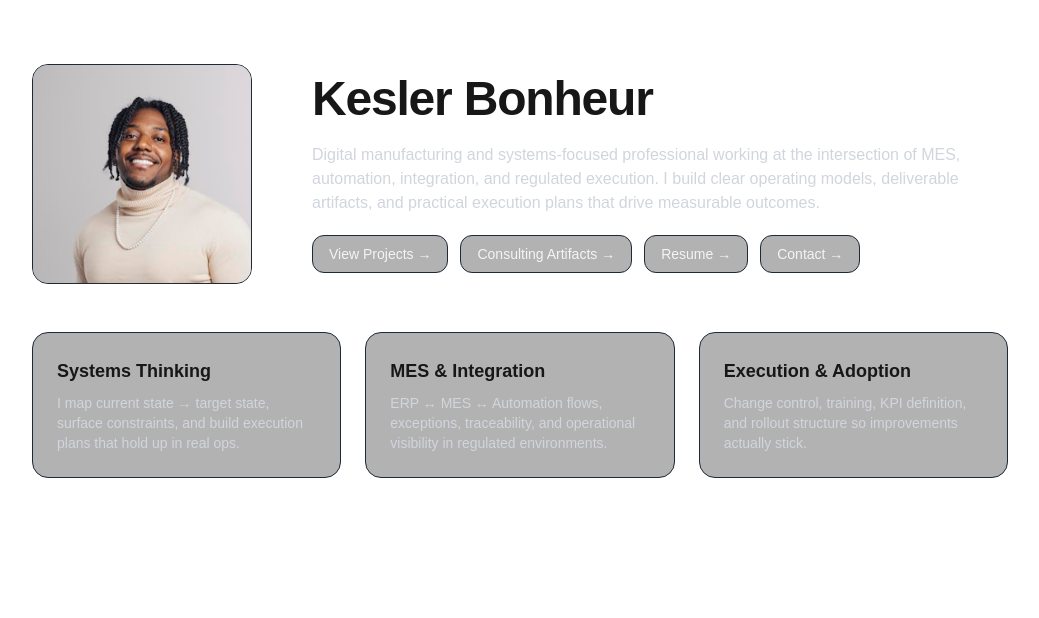
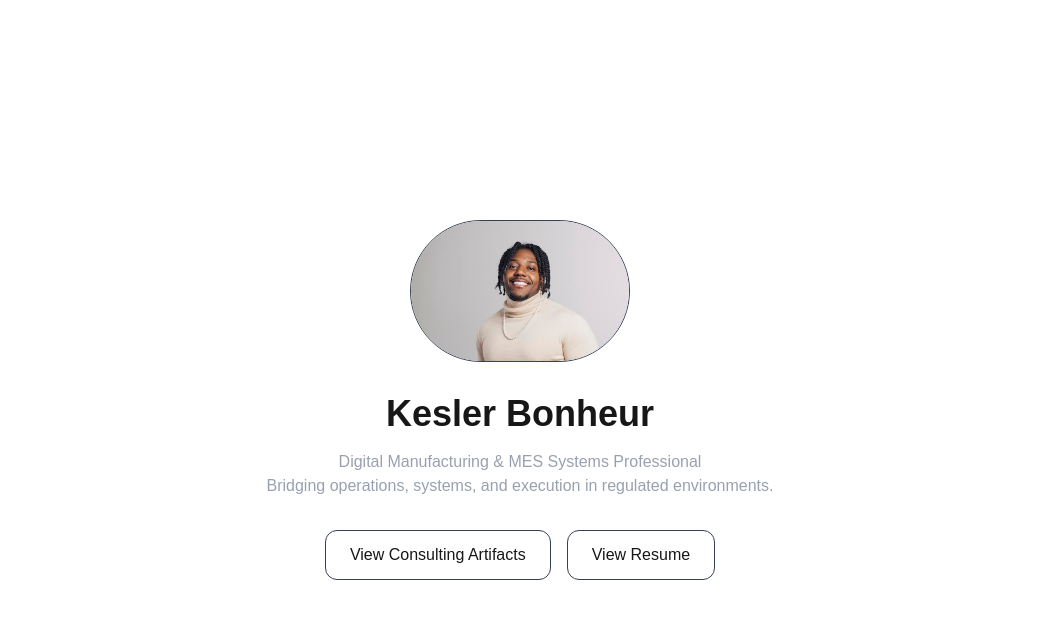
Before and after one commit to kekeslermb/kes-site, a Next.js app: page / in a window 1280 px wide. Shown: the top 618 px of the page, without its empty margins (120-1159 px from the left). Built offline with nearby package versions, Linux system fonts and the light colour scheme.

Commit message:
Restore homepage at root

```diff
--- a/app/page.tsx
+++ b/app/page.tsx
@@ -1,94 +1,50 @@
 import Image from "next/image";
 import Link from "next/link";
-import type { Metadata } from "next";
-
-export const metadata: Metadata = {
-  title: "Kesler Bonheur | Digital Manufacturing & MES",
-  description:
-    "Systems-focused digital manufacturing portfolio. MES, integration, execution models, and consulting artifacts.",
-};
 
 export default function HomePage() {
   return (
-    <main className="mx-auto max-w-5xl px-6 py-16 space-y-12">
-      <section className="grid gap-10 md:grid-cols-[240px_1fr] md:items-center">
-        <div className="flex justify-center md:justify-start">
-          <div className="relative h-[220px] w-[220px] overflow-hidden rounded-2xl border border-gray-800 bg-black/30">
+    <main className="min-h-screen flex flex-col items-center justify-center text-center px-6">
+
+      {/* Hero Image */}
+      <div className="mb-8">
         <Image
           src="/headshot.png"
           alt="Kesler Bonheur"
-              fill
+          width={220}
+          height={220}
+          className="rounded-full border border-gray-700"
           priority
-              className="object-cover"
         />
       </div>
-        </div>
 
-        <div className="space-y-5">
-          <h1 className="text-4xl md:text-5xl font-semibold tracking-tight">
+      {/* Name + Headline */}
+      <h1 className="text-4xl font-bold mb-4">
         Kesler Bonheur
       </h1>
 
-          <p className="text-gray-300 max-w-2xl">
-            Digital manufacturing and systems-focused professional working at the intersection of
-            MES, automation, integration, and regulated execution. I build clear operating models,
-            deliverable artifacts, and practical execution plans that drive measurable outcomes.
+      <p className="text-gray-400 max-w-xl mb-8">
+        Digital Manufacturing & MES Systems Professional
+        <br />
+        Bridging operations, systems, and execution in regulated environments.
       </p>
 
-          <div className="flex flex-wrap gap-3">
-            <Link
-              href="/projects"
-              className="rounded-xl border border-gray-800 bg-black/30 px-4 py-2 text-sm text-gray-100 hover:bg-black/40 transition"
-            >
-              View Projects →
-            </Link>
-
+      {/* Primary Actions */}
+      <div className="flex flex-wrap gap-4 justify-center">
         <Link
           href="/projects/consulting-artifacts"
-              className="rounded-xl border border-gray-800 bg-black/30 px-4 py-2 text-sm text-gray-100 hover:bg-black/40 transition"
+          className="px-6 py-3 rounded-xl border border-gray-700 hover:border-white transition"
         >
-              Consulting Artifacts →
+          View Consulting Artifacts
         </Link>
 
         <Link
           href="/resume"
-              className="rounded-xl border border-gray-800 bg-black/30 px-4 py-2 text-sm text-gray-100 hover:bg-black/40 transition"
+          className="px-6 py-3 rounded-xl border border-gray-700 hover:border-white transition"
         >
-              Resume →
-            </Link>
-
-            <Link
-              href="/contact"
-              className="rounded-xl border border-gray-800 bg-black/30 px-4 py-2 text-sm text-gray-100 hover:bg-black/40 transition"
-            >
-              Contact →
+          View Resume
         </Link>
       </div>
-        </div>
-      </section>
 
-      <section className="grid gap-6 md:grid-cols-3">
-        <div className="rounded-2xl border border-gray-800 bg-black/30 p-6">
-          <h2 className="text-lg font-semibold">Systems Thinking</h2>
-          <p className="mt-2 text-sm text-gray-300">
-            I map current state → target state, surface constraints, and build execution plans that hold up in real ops.
-          </p>
-        </div>
-
-        <div className="rounded-2xl border border-gray-800 bg-black/30 p-6">
-          <h2 className="text-lg font-semibold">MES & Integration</h2>
-          <p className="mt-2 text-sm text-gray-300">
-            ERP ↔ MES ↔ Automation flows, exceptions, traceability, and operational visibility in regulated environments.
-          </p>
-        </div>
-
-        <div className="rounded-2xl border border-gray-800 bg-black/30 p-6">
-          <h2 className="text-lg font-semibold">Execution & Adoption</h2>
-          <p className="mt-2 text-sm text-gray-300">
-            Change control, training, KPI definition, and rollout structure so improvements actually stick.
-          </p>
-        </div>
-      </section>
     </main>
   );
 }
```
Lines whose indentation alone changed are shown as unchanged.
